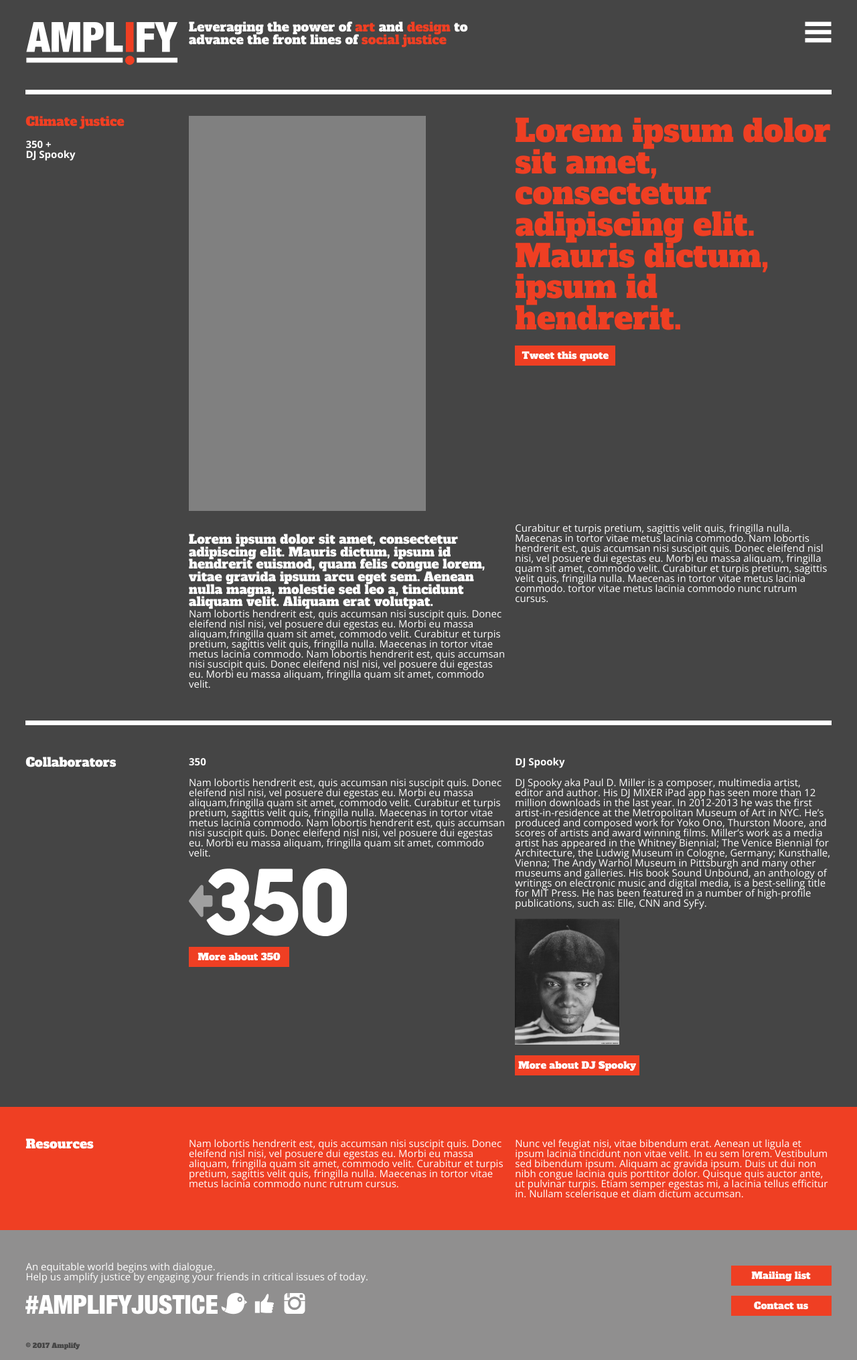
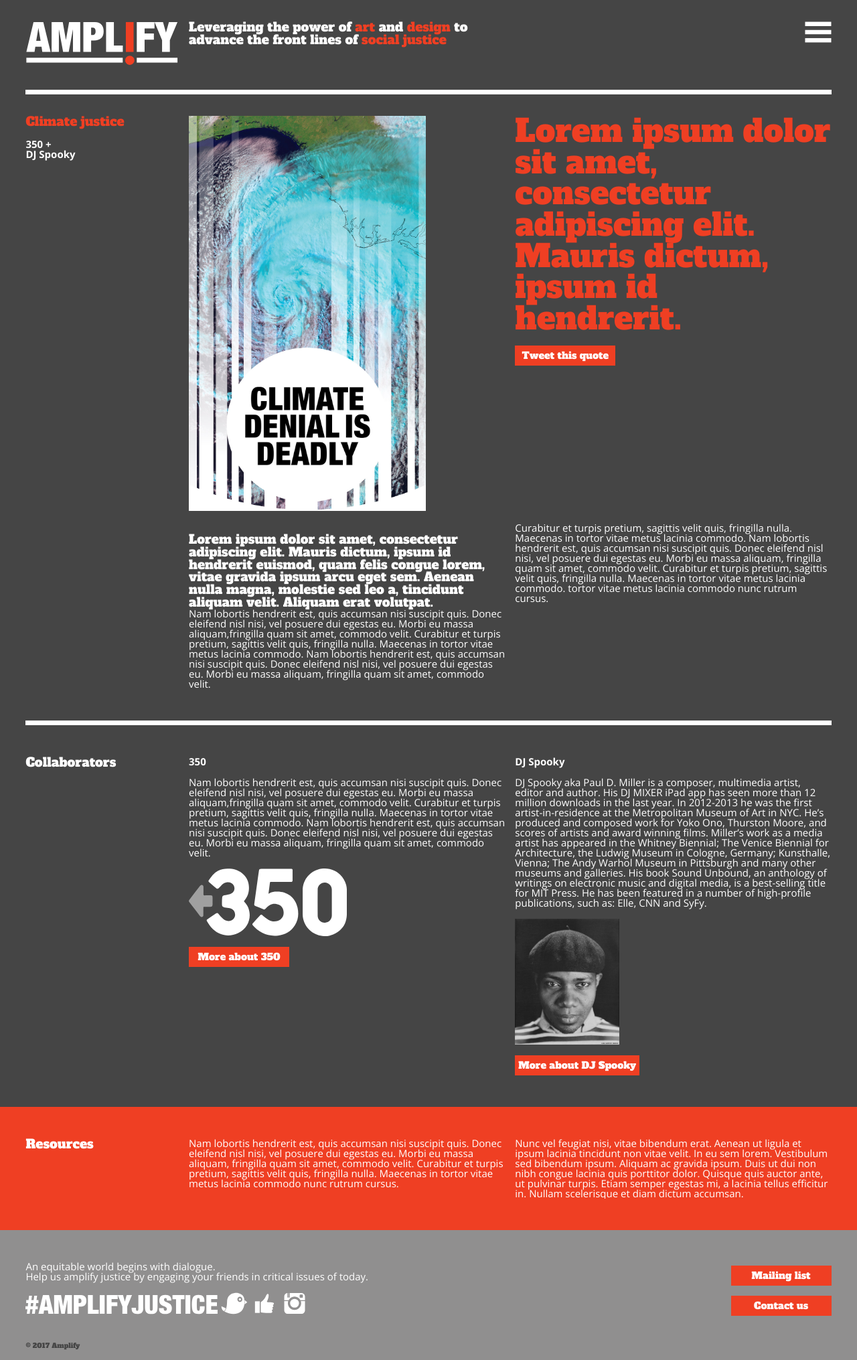
Before and after one commit to worldstudio/worldstudio.github.io, a Jekyll site: the page built from _theme/climate-justice.md, in a window 1280 px wide. Shown: the whole page at 67% size. Built offline with Jekyll 4.4.1, drawn with Linux system fonts in a browser that asks for light colours.

Commit message:
Updated '_theme/climate-justice.md' via CloudCannon

```diff
--- a/_theme/climate-justice.md
+++ b/_theme/climate-justice.md
@@ -1,5 +1,5 @@
 ---
-image_path: /img/poster-placeholder.png
+image_path: /img/DJ_Spooky_web.jpg
 issue: Climate justice
 quote: >-
   Lorem ipsum dolor sit amet, consectetur adipiscing elit. Mauris dictum, ipsum
```
